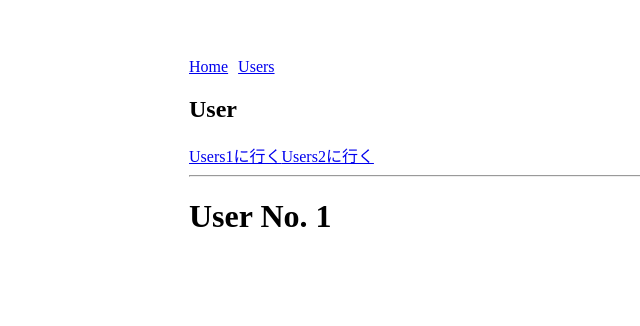
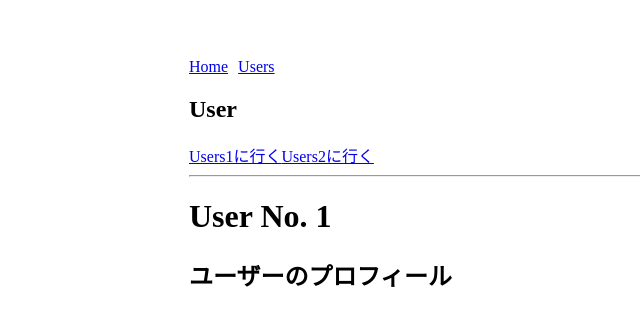
Before and after one commit to moroball14/spa-vuejs, a Vue app: page /users/1/profile in a window 1280 px wide. Shown: the top 326 px of the page, without its empty margins (101-741 px from the left). Built offline with nearby package versions, Linux system fonts and the light colour scheme.

Commit message:
childrenのコンポーネントを追加

```diff
--- a/src/App.vue
+++ b/src/App.vue
@@ -18,6 +18,12 @@
   </div>
 </template>
 
+<script>
+export default {
+
+}
+</script>
+
 <style scoped>
 .link {
   margin-right: 10px;
--- a/src/views/Users.vue
+++ b/src/views/Users.vue
@@ -5,6 +5,7 @@
     <router-link to="/users/2">Users2に行く</router-link>
     <hr>
     <h1>User No. {{id}}</h1>
+    <router-view></router-view>
   </div>
 </template>
 
--- /dev/null
+++ b/src/views/UsersPosts.vue
@@ -0,0 +1,5 @@
+<template>
+  <div>
+    <h2>ユーザーの投稿</h2>
+  </div>
+</template>
--- /dev/null
+++ b/src/views/UsersProfile.vue
@@ -0,0 +1,5 @@
+<template>
+  <div>
+    <h2>ユーザーのプロフィール</h2>
+  </div>
+</template>
```
